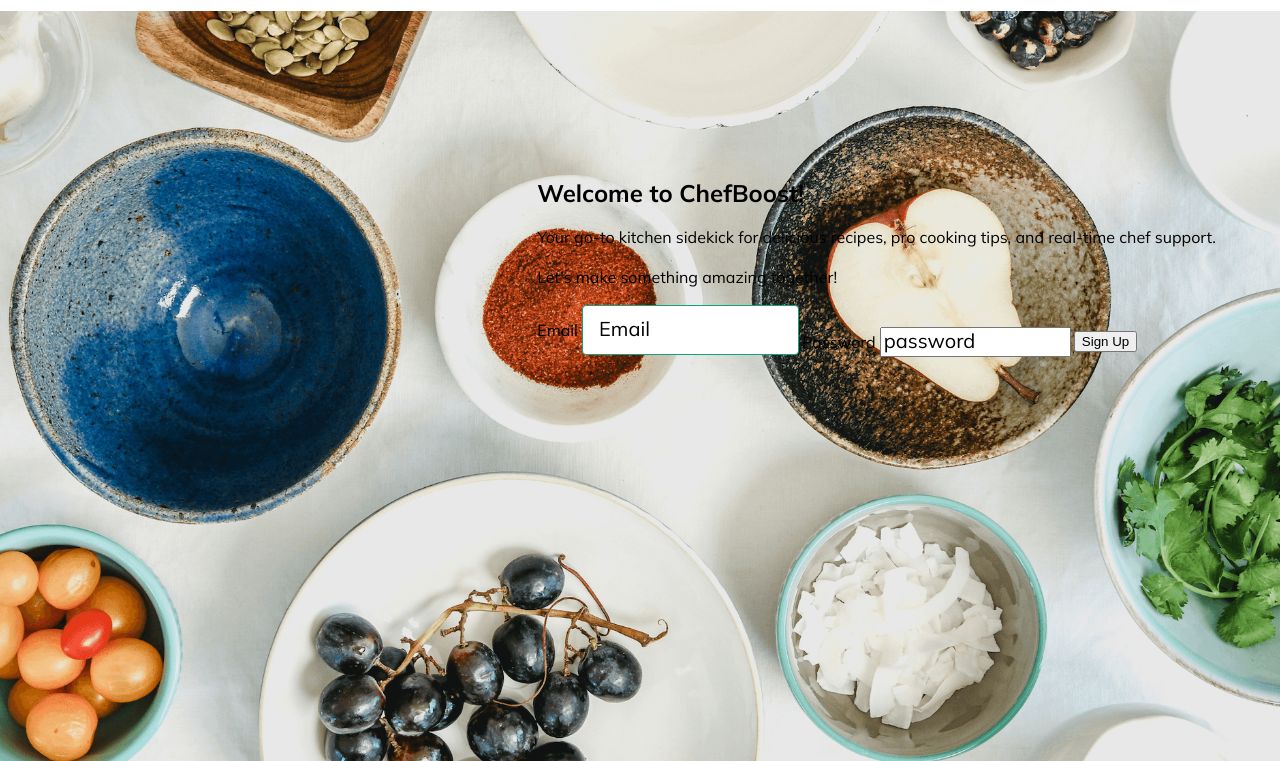
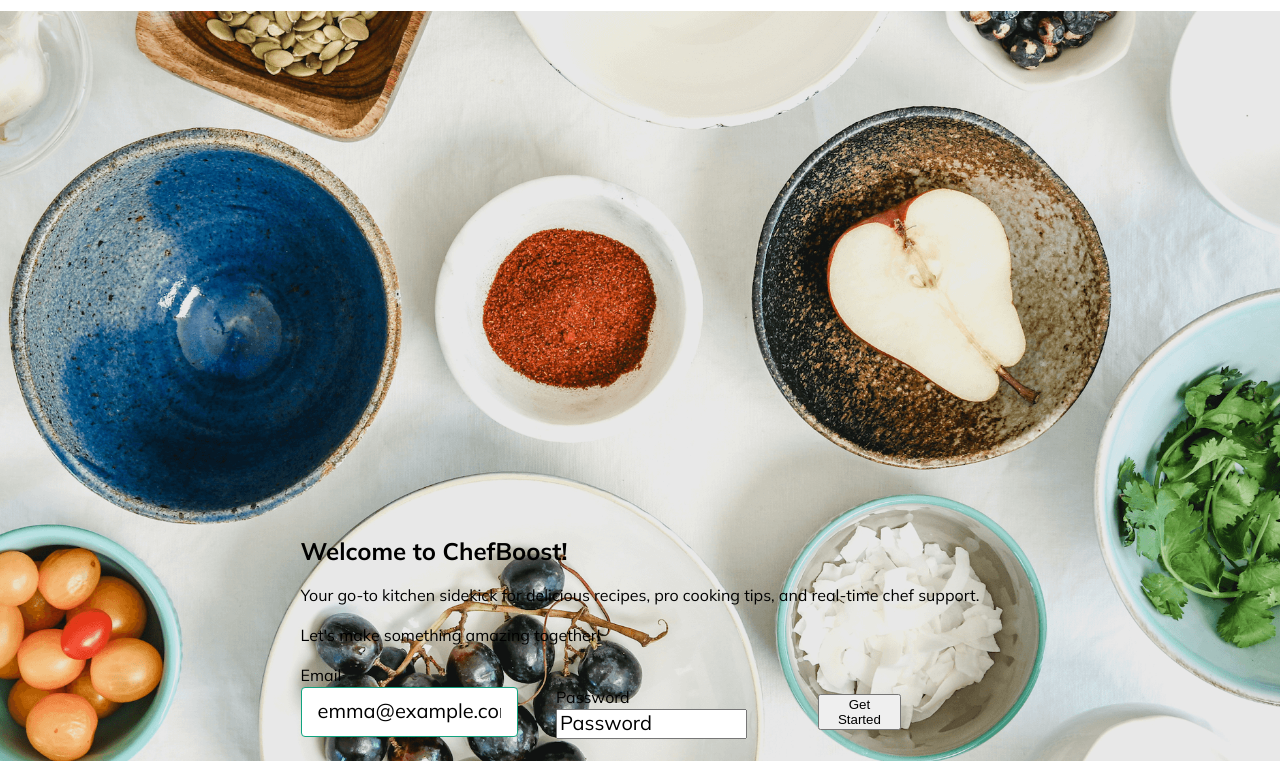
Before and after one commit to twosavoie/gen-ai-recipe-chatbot, a Flask app: template templates/signup.html in a window 1280 px wide. Shown: the part 64-825 px from the top of the page. Run offline with Flask 3, Linux system fonts and the light colour scheme; the template is opened without the code that fills it, so the values that code supplies are empty.

Commit message:
Update login and signup html

```diff
--- a/templates/login.html
+++ b/templates/login.html
@@ -26,8 +26,8 @@
       </div>
   </header>
   <main>
-    <div class="main-content-wrapper">
-      <div class="">
+    <div class="login-form">
+      <div class="login-content-wrapper">
         <h2>Log into your account</h2>
         <form method="POST" class="auth-form-content-wrapper">
           <div class="form-group">
--- a/templates/signup.html
+++ b/templates/signup.html
@@ -26,23 +26,24 @@
       </div>
   </header>
   <main>
-    <div class="main-content-wrapper">
-      <div class="">
+    <div class="login-form">
+      <div class="login-content-wrapper">
         <h2>Welcome to ChefBoost!</h2>
         <p>Your go-to kitchen sidekick for delicious recipes, pro cooking tips, and real-time chef support.</p>
-        <p>Let's make something amazing together!</p>
+        <p class="subtext">Let's make something amazing together!</p>
         <form method="POST" class="auth-form-content-wrapper">
           <div class="form-group">
             <label for="username">Email</label>
-            <input type="text" id="username" name="username" placeholder="Email" required>
+            <input type="text" id="username" name="username" placeholder="emma@example.com" required>
           </div>
           <div class="form-group">
             <label for="password">Password</label>
-            <input type="password" id="password" name="password" placeholder="password" required>
+            <input type="password" id="password" name="password" placeholder="Password" required>
           </div>
-          <button type="submit" class="btn">Sign Up</button>
+          <button type="submit" class="btn">Get Started</button>
         </form>
       </div>
+    </div>
     </div>
   </main>
 
```
